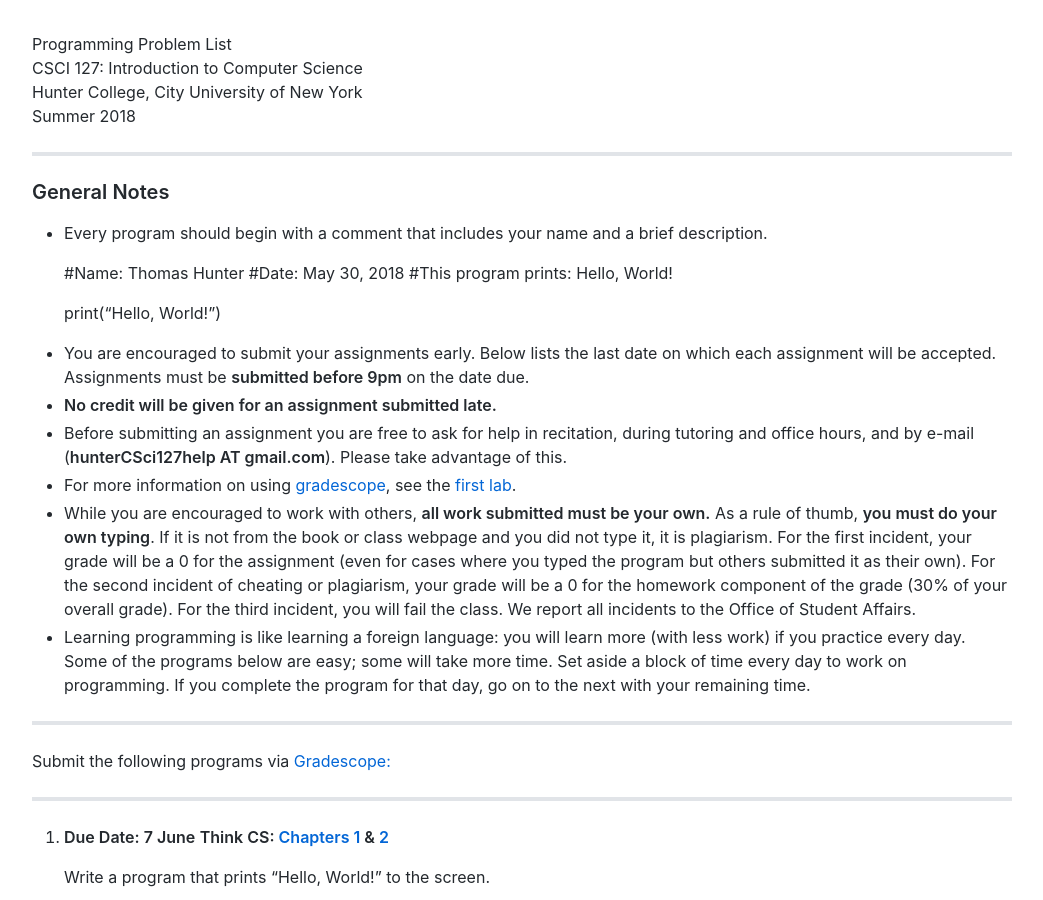
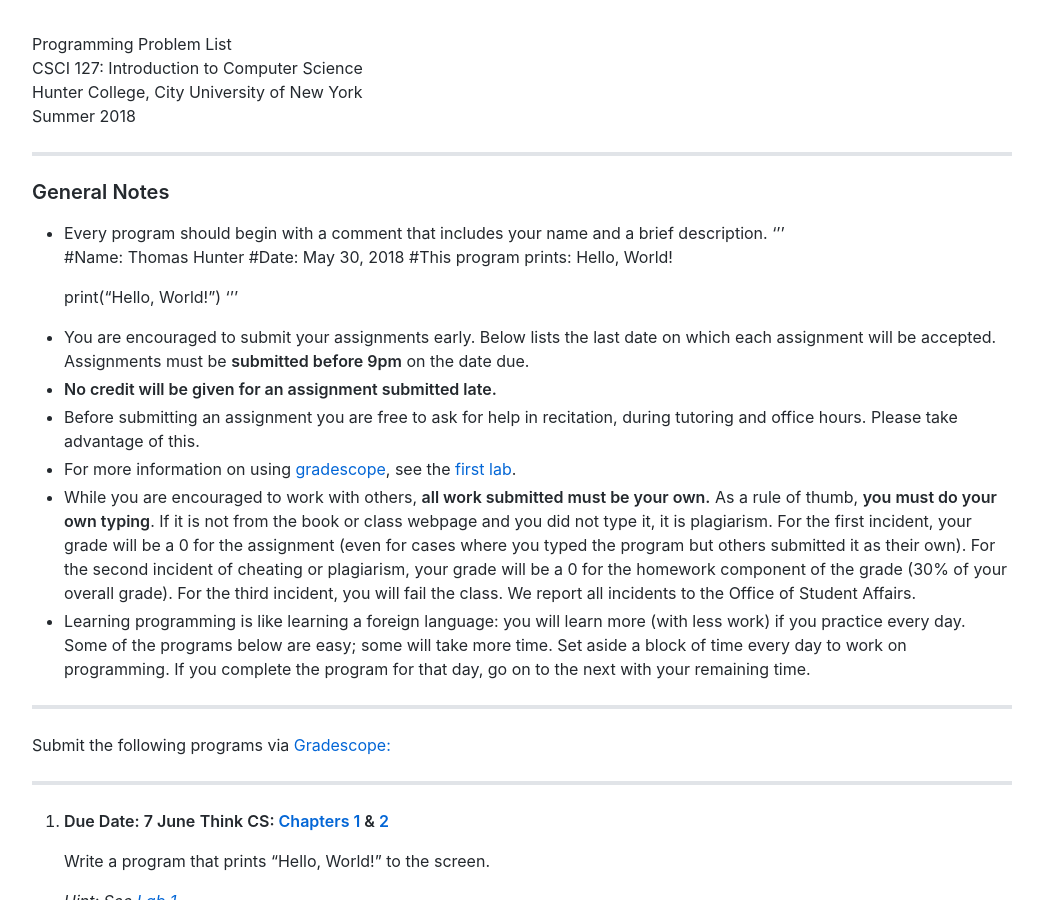
Before and after one commit to maryash/maryash.github.io, a Jekyll site: the page built from s18/assignments.md, in a window 1280 px wide and 900 px high. Shown: the whole window, without its empty margins (118-1161 px from the left). Built offline with Jekyll 4.4.1, drawn with Linux system fonts in a browser that asks for light colours; comment, search, counter and statistics services are not loaded.

Commit message:
Update assignments.md

```diff
--- a/s18/assignments.md
+++ b/s18/assignments.md
@@ -12,16 +12,16 @@ Summer 2018
 ### General Notes
 
 *   Every program should begin with a comment that includes your name and a brief description.
-
+'''
     #Name: Thomas Hunter
     #Date: May 30, 2018
     #This program prints: Hello, World!
 
     print("Hello, World!")
-
+'''
 *   You are encouraged to submit your assignments early. Below lists the last date on which each assignment will be accepted. Assignments must be **submitted before 9pm** on the date due.
 *   **No credit will be given for an assignment submitted late.**
-*   Before submitting an assignment you are free to ask for help in recitation, during tutoring and office hours, and by e-mail (**hunterCSci127help AT gmail.com**). Please take advantage of this.
+*   Before submitting an assignment you are free to ask for help in recitation, during tutoring and office hours. Please take advantage of this.
 *   For more information on using [gradescope](http://www.gradescope.com), see the [first lab](lab1.html).
 *   While you are encouraged to work with others, **all work submitted must be your own.** As a rule of thumb, **you must do your own typing**. If it is not from the book or class webpage and you did not type it, it is plagiarism. For the first incident, your grade will be a 0 for the assignment (even for cases where you typed the program but others submitted it as their own). For the second incident of cheating or plagiarism, your grade will be a 0 for the homework component of the grade (30% of your overall grade). For the third incident, you will fail the class. We report all incidents to the Office of Student Affairs.
 *   Learning programming is like learning a foreign language: you will learn more (with less work) if you practice every day. Some of the programs below are easy; some will take more time. Set aside a block of time every day to work on programming. If you complete the program for that day, go on to the next with your remaining time.
```
